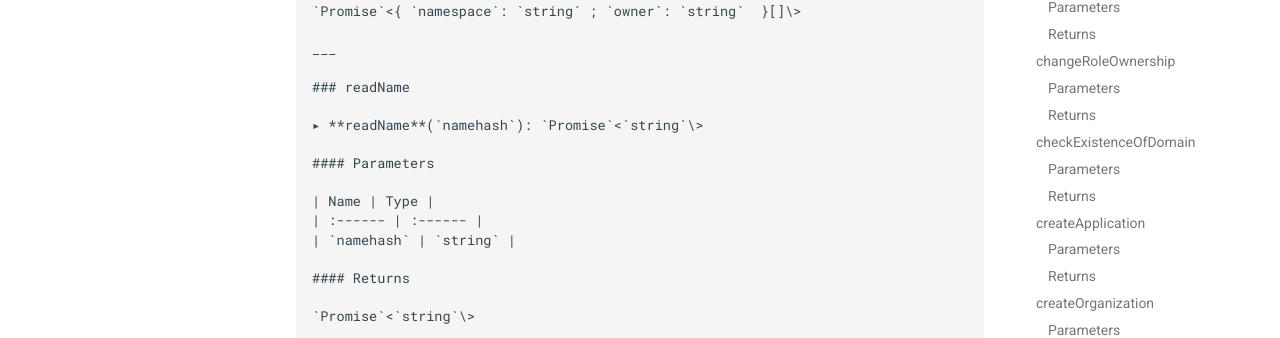
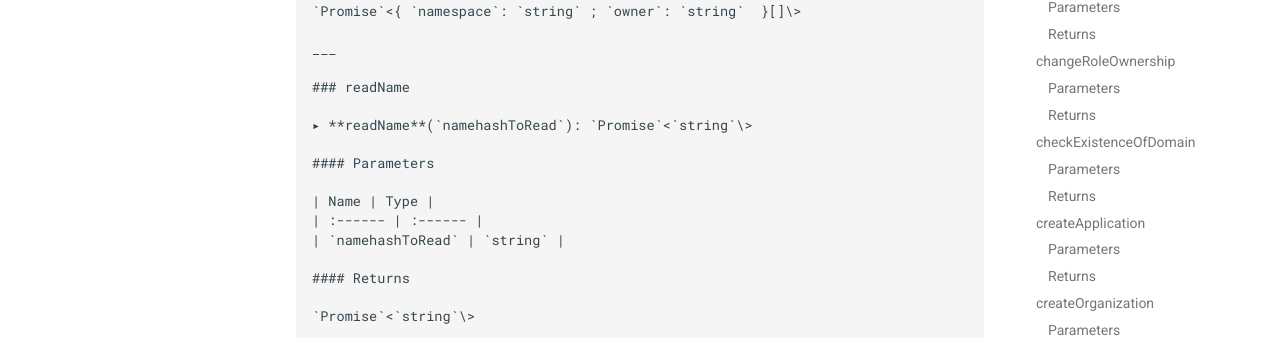
Before and after one commit to energywebfoundation/iam-client-lib, an MkDocs documentation site: the page built from docs/api/classes/modules_domains.DomainsService.md, in a window 1280 px wide and 1400 px high, scrolled down 15357 px. Shown: the part 505-843 px from the top of the window. Built offline with MkDocs 1.6.1 and Material for MkDocs 9.7.7, drawn with Linux system fonts in a browser that asks for light colours; comment, search, counter and statistics services are not loaded; some of the changed text lies outside the part shown.

Commit message:
fix: rename method variable

```diff
--- a/docs/api/classes/modules_domains.DomainsService.md
+++ b/docs/api/classes/modules_domains.DomainsService.md
@@ -713,13 +713,13 @@ ___
 
 ### readName
 
-▸ **readName**(`namehash`): `Promise`<`string`\>
+▸ **readName**(`namehashToRead`): `Promise`<`string`\>
 
 #### Parameters
 
 | Name | Type |
 | :------ | :------ |
-| `namehash` | `string` |
+| `namehashToRead` | `string` |
 
 #### Returns
 
```
Also changed, not shown: 1 other file.
